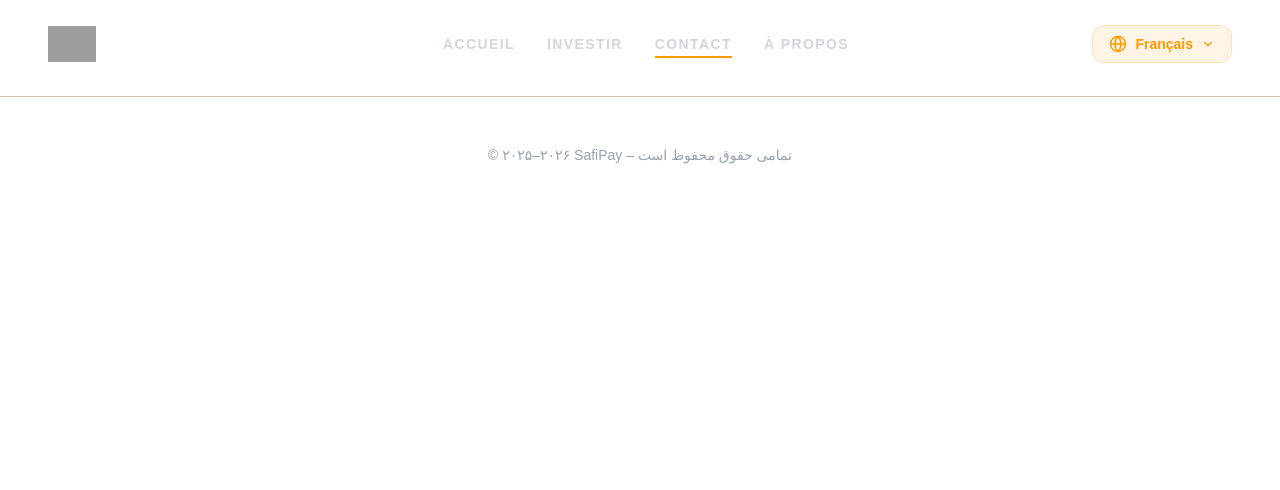
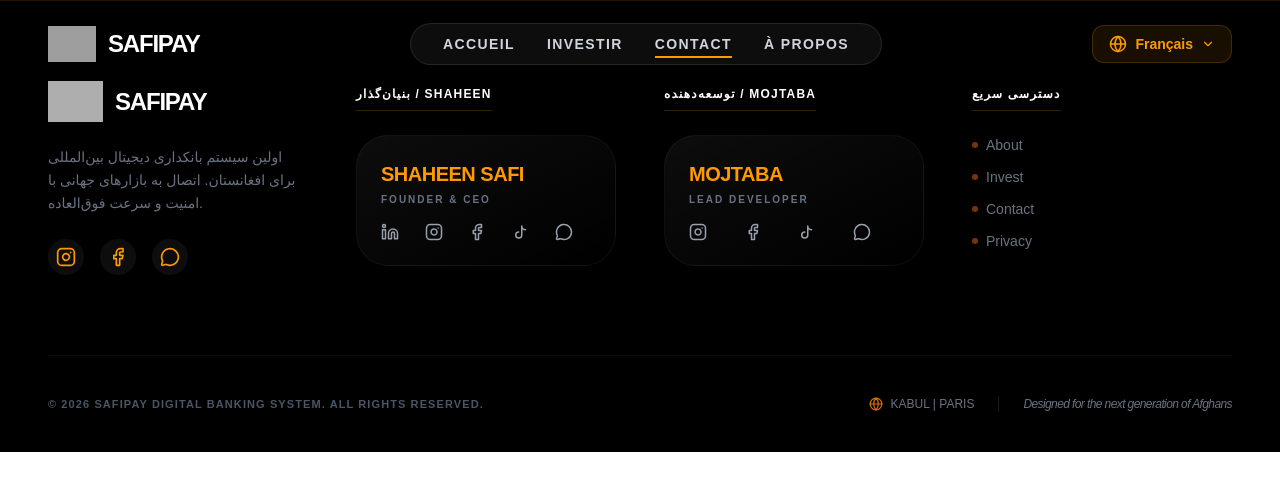
Before and after one commit to shaheensafi69-art/safipay-site-2025, a Next.js app: page /fr/contact in a window 1280 px wide. Shown: the top 490 px of the page. Built offline with nearby package versions, Linux system fonts and the light colour scheme; grey boxes are pictures that could not be loaded.

Commit message:
Complete Invest page implementation in Pashto and French with full UI parity

```diff
--- a/src/app/layout.tsx
+++ b/src/app/layout.tsx
@@ -1,14 +1,13 @@
-// src/app/layout.tsx
 import './globals.css';
 import { Inter } from 'next/font/google';
 import Header from '@/components/Header';
 import Footer from '@/components/Footer';
+
 const inter = Inter({ subsets: ['latin'] });
 
 export const metadata = {
-  // می‌تونی عنوان و توضیحات کلی سایت رو اینجا هم بذاری (اختیاری)
-  title: 'SafiPay - Digital Bank',
-  description: 'بانک دیجیتال، پرداخت آسان و امن',
+  title: 'SafiPay - Digital Bank for Afghans',
+  description: 'SafiPay is the first international digital banking system for Afghans. Breaking borders, building the future.',
 };
 
 export default function RootLayout({
@@ -17,30 +16,28 @@
   children: React.ReactNode;
 }) {
   return (
-    <html lang="fa" dir="rtl">
+    <html lang="fa" dir="rtl" className="scroll-smooth">
       <head>
-        {/* متا تگ تأیید گوگل - همین خط رو اضافه کردیم */}
+        {/* متا تگ تأیید گوگل */}
         <meta
           name="google-site-verification"
           content="eC_86AguztStKds0JEwRTOwjHA7HeCY-FKprl9zXjRE"
         />
-
-        {/* این خطوط معمولاً به صورت خودکار توسط Next.js مدیریت می‌شن */}
         <meta charSet="utf-8" />
         <meta name="viewport" content="width=device-width, initial-scale=1" />
       </head>
 
-      <body className={`${inter.className} antialiased bg-gray-950 text-white min-h-screen`}>
+      <body className={`${inter.className} antialiased bg-gray-950 text-white min-h-screen flex flex-col`}>
+        {/* هدر سایت */}
         <Header />
-        <div className="pt-20 md:pt-24">
+
+        {/* محتوای اصلی صفحات */}
+        <main className="flex-grow">
           {children}
-        </div>
+        </main>
 
-        <footer className="border-t border-amber-900/30 py-12 text-center text-gray-400 text-sm">
-          <div className="container mx-auto px-6">
-            <p>© ۲۰۲۵–۲۰۲۶ SafiPay – تمامی حقوق محفوظ است</p>
-          </div>
-        </footer>
+        {/* فوتری که با هم ساختیم اینجا فراخوانی می‌شود */}
+        <Footer />
       </body>
     </html>
   );
```
